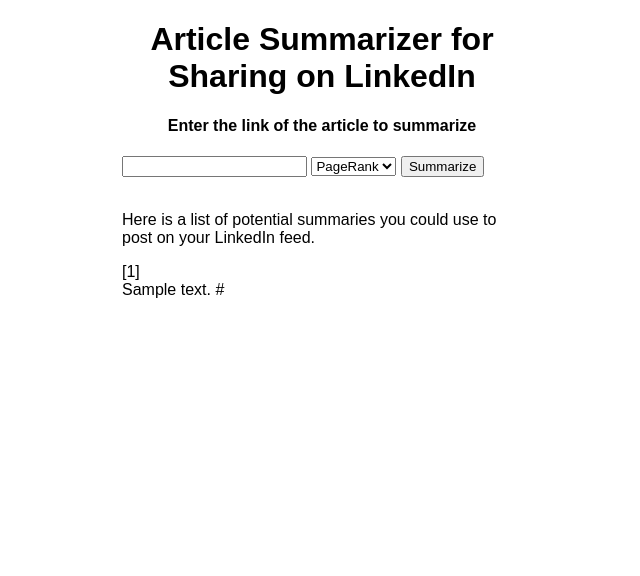
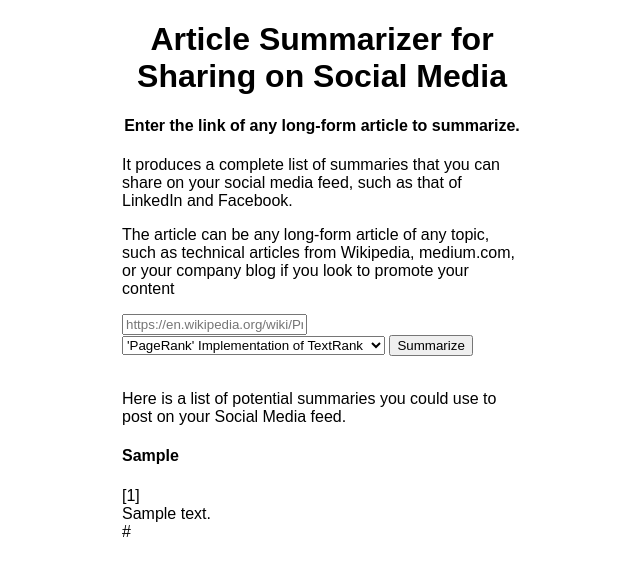
Before and after one commit to VincentLu91/Article-Summarizer-for-Social-Shares, a Flask app: template templates/index.html in a window 1280 px wide. Shown: the top 576 px of the page, without its empty margins (318-958 px from the left). Run offline with Flask 2, Linux system fonts and the light colour scheme; the template is opened without the code that fills it: most values are stand-ins (such as "Sample title", 1, 10 or a date in 2020); parts of the project's set-up code (start-up, migrations or seed data) failed here and were passed over.

Commit message:
cleaned up code, fixed number of summaries to be maxed, added explanation of data app in HTML

```diff
--- a/app.py
+++ b/app.py
@@ -1,14 +1,14 @@
-from flask import Flask, render_template, flash, request, redirect
+from flask import Flask, render_template, request
 from datetime import datetime
 import validators
-from article_extract import summarize_article_pr, summarize_article_tr, remove_stopwords
+from article_extract import summarize_article_pr, summarize_article_tr
 
 app = Flask(__name__)
 
 @app.route('/', methods=['GET', 'POST'])
 def index():
     error = None
-    summarizers = ['PageRank', 'TextRank']
+    summarizers = ['PageRank', 'SummaNLP']
     if request.method == "POST":
         article_link = request.form['article_link']
         if not article_link:
--- a/templates/index.html
+++ b/templates/index.html
@@ -6,26 +6,31 @@
 
 {% block body %}
 <div class="content">
-    <h1 style="text-align: center">Article Summarizer for Sharing on LinkedIn</h1>
-    <h4 style="text-align: center">Enter the link of the article to summarize</h4>
+    <h1 style="text-align: center">Article Summarizer for Sharing on Social Media</h1>
+    <h4 style="text-align: center">Enter the link of any long-form article to summarize.</h4>
+    <p>It produces a complete list of summaries that you can share on your social media feed, such as that of LinkedIn and Facebook.</p>
+    <p>The article can be any long-form article of any topic, such as technical articles from Wikipedia, medium.com, or your company blog if you look to promote your content</p>
     {% if error %}
         <p class=error><strong>Error:</strong> {{ error }}
     {% endif %}
     <form action="/" method="POST">
-        <input type="text" name="article_link" id="article_link">
+        <input placeholder="https://en.wikipedia.org/wiki/Principal_component_analysis" type="text" name="article_link" id="article_link">
         <select name="summarizerSelected" method="GET" action="/">
-            <option value="PageRank">PageRank</option>
-            <option value="TextRank">TextRank</option>
+            <option value="PageRank">'PageRank' Implementation of TextRank</option>
+            <option value="SummaNLP">SummaNLP Implementation of TextRank</option>
         </select>
         <input type="submit" value="Summarize">
     </form>
     <br>
-    <p>Here is a list of potential summaries you could use to post on your LinkedIn feed.</p>
+    <p>Here is a list of potential summaries you could use to post on your Social Media feed.</p>
+    <h4>{{ summarizerSelected }}</h4>
+
     {% if summarizerSelected == 'PageRank' %}
         {% for summary in summaries_pr %}
             [{{loop.index}}]
             <br>
             {{ summary }}
+            <br>
             {{ article_link }}
             <br>
             <br>
@@ -35,6 +40,7 @@
             [{{loop.index}}]
             <br>
             {{ summary }}
+            <br>
             {{ article_link }}
             <br>
             <br>
```
Also changed, not shown: article_extract.py (+5 -15 lines), requirements.txt (+29 -0 lines).
